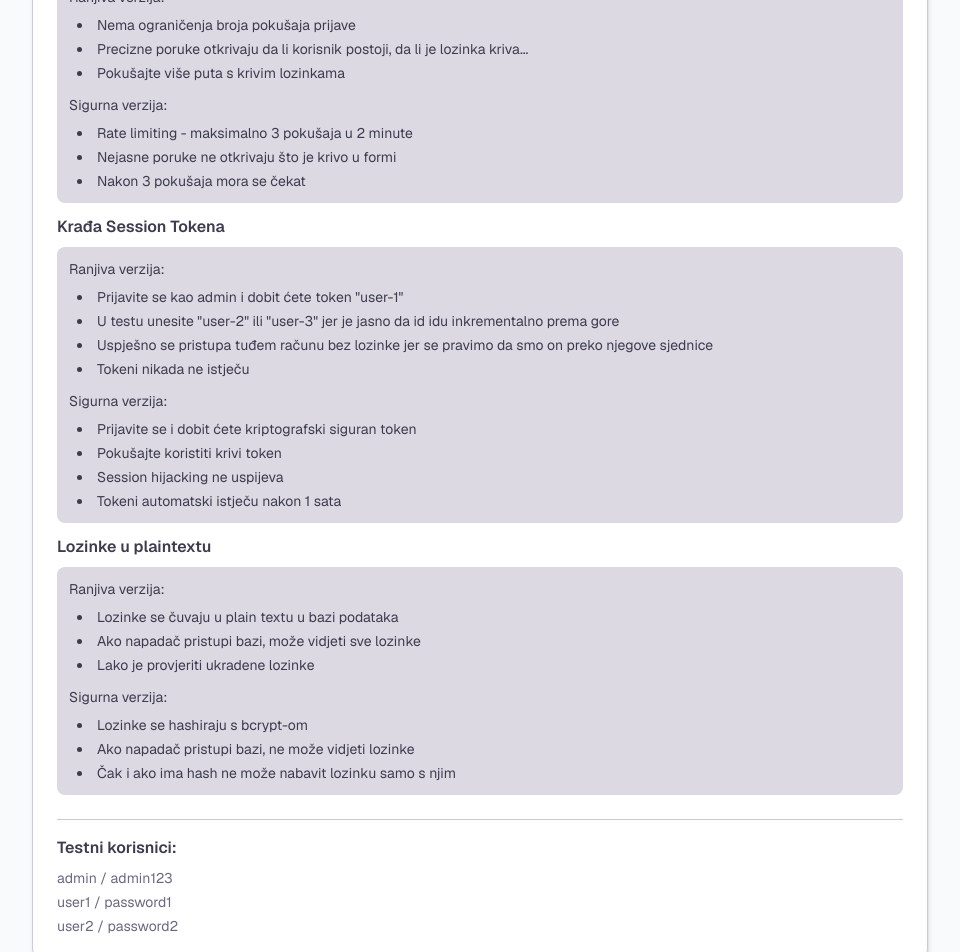
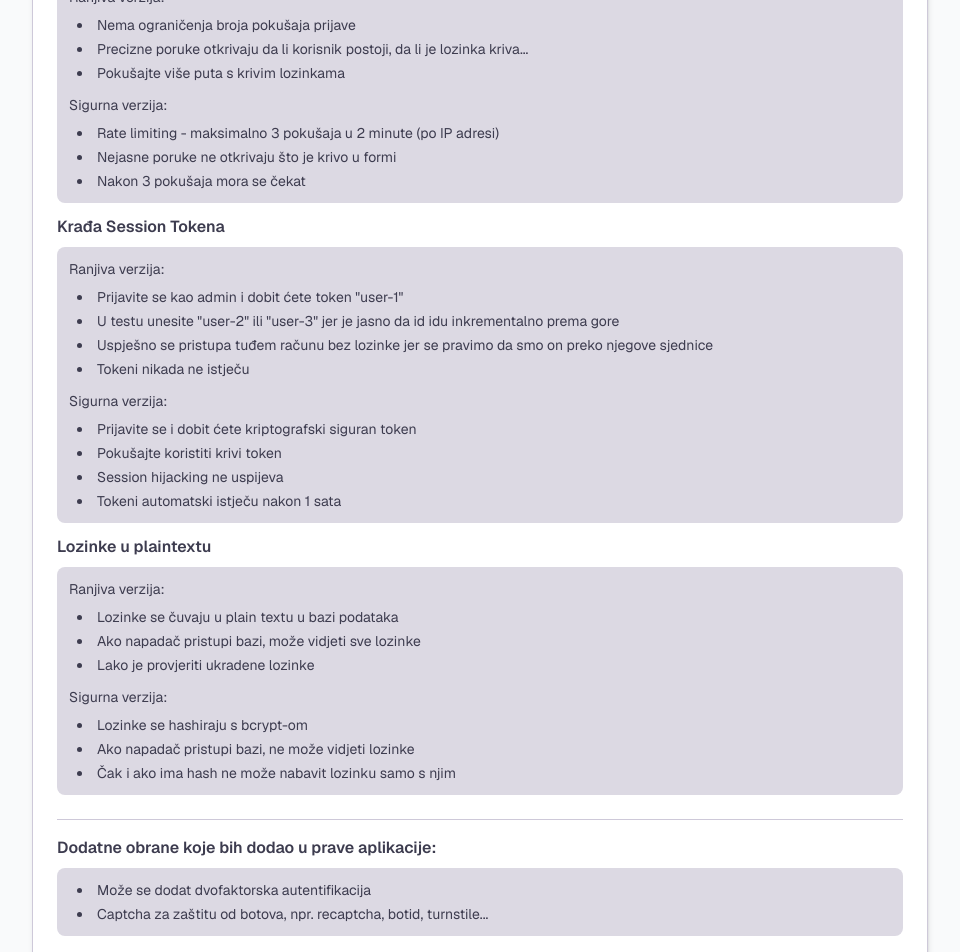
Before and after one commit to brunojurakic/web2-lab2, a Next.js app: page /broken-auth in a window 1280 px wide. Shown: the part 880-1832 px from the top of the page, without its empty margins (160-1120 px from the left). Built offline with nearby package versions, Linux system fonts and the light colour scheme.

Commit message:
minor fixes

```diff
--- a/src/app/api/login/secure/route.ts
+++ b/src/app/api/login/secure/route.ts
@@ -38,7 +38,7 @@ export async function POST(req: NextRequest) {
     if (result.length > 0) {
       return NextResponse.json({
         success: true,
-        message: "Prijava uspješna (sigurna verzija)",
+        message: "Prijava uspješna",
         user: {
           id: result[0].id,
           username: result[0].username,
--- a/src/app/api/login/vulnerable/route.ts
+++ b/src/app/api/login/vulnerable/route.ts
@@ -11,7 +11,7 @@ export async function POST(req: NextRequest) {
     if (result.length > 0) {
       return NextResponse.json({
         success: true,
-        message: "Prijava uspješna (ranjiva verzija)",
+        message: "Prijava uspješna",
         user: {
           id: result[0].id,
           username: result[0].username,
--- a/src/app/broken-auth/page.tsx
+++ b/src/app/broken-auth/page.tsx
@@ -231,7 +231,7 @@ const BrokenAuthPage = () => {
 
                   <p className="mt-3">Sigurna verzija:</p>
                   <ul className="list-disc list-inside space-y-1 ml-2">
-                    <li>Rate limiting - maksimalno 3 pokušaja u 2 minute</li>
+                    <li>Rate limiting - maksimalno 3 pokušaja u 2 minute (po IP adresi)</li>
                     <li>Nejasne poruke ne otkrivaju što je krivo u formi</li>
                     <li>Nakon 3 pokušaja mora se čekat</li>
                   </ul>
@@ -293,6 +293,20 @@ const BrokenAuthPage = () => {
             </div>
 
             <div className="border-t pt-4">
+              <h3 className="font-semibold mb-2">Dodatne obrane koje bih dodao u prave aplikacije:</h3>
+              <div className="p-3 bg-muted rounded text-sm space-y-2">
+                <ul className="list-disc list-inside space-y-1 ml-2">
+                  <li>
+                    Može se dodat dvofaktorska autentifikacija
+                  </li>
+                  <li>
+                    Captcha za zaštitu od botova, npr. recaptcha, botid, turnstile...
+                  </li>
+                </ul>
+              </div>
+            </div>
+
+            <div className="border-t pt-4">
               <h3 className="font-semibold mb-2">Testni korisnici:</h3>
               <div className="text-sm text-muted-foreground space-y-1">
                 <p>admin / admin123</p>
--- a/src/app/sql-injection/page.tsx
+++ b/src/app/sql-injection/page.tsx
@@ -8,7 +8,6 @@ import { Input } from "@/components/ui/input"
 import { Label } from "@/components/ui/label"
 import { Switch } from "@/components/ui/switch"
 import { Alert, AlertDescription, AlertTitle } from "@/components/ui/alert"
-import { AlertCircle, CheckCircle2 } from "lucide-react"
 
 interface LoginResult {
   success: boolean
@@ -71,11 +70,11 @@ export default function SqlInjectionPage() {
                 </CardTitle>
               </div>
               <div className="flex items-center gap-2">
-                <Label htmlFor="vulnerability-toggle">
+                <Label htmlFor="toggle">
                   {isVulnerable ? "Ranjivo" : "Sigurno"}
                 </Label>
                 <Switch
-                  id="vulnerability-toggle"
+                  id="toggle"
                   checked={!isVulnerable}
                   onCheckedChange={(checked) => setIsVulnerable(!checked)}
                 />
@@ -99,7 +98,7 @@ export default function SqlInjectionPage() {
                 <Label htmlFor="password">Lozinka</Label>
                 <Input
                   id="password"
-                  type="text"
+                  type="password"
                   value={password}
                   onChange={(e) => setPassword(e.target.value)}
                   placeholder="Unesite lozinku"
@@ -113,11 +112,6 @@ export default function SqlInjectionPage() {
 
             {result && (
               <Alert variant={result.success ? "default" : "destructive"}>
-                {result.success ? (
-                  <CheckCircle2 className="h-4 w-4" />
-                ) : (
-                  <AlertCircle className="h-4 w-4" />
-                )}
                 <AlertTitle>{result.success ? "Uspjeh" : "Greška"}</AlertTitle>
                 <AlertDescription className="space-y-2">
                   <p>{result.message}</p>
@@ -174,16 +168,17 @@ export default function SqlInjectionPage() {
 
             <div className="border-t pt-4 space-y-4">
               <p className="text-sm text-muted-foreground">
-                Ranjiva verzija spaja korisnički unos direktno u SQL upit bez
-                provjere. Napadač može unijeti posebne znakove koji mijenjaju
-                logiku upita, npr. uvjet koji je uvijek istinit, što omogućuje
-                prijavu bez prave lozinke.
+                Ranjiva verzija spaja ono što korisnik unese direktno u SQL upit
+                bez provjere. Napadač može unijeti posebne znakove koji
+                mijenjaju logiku upita, npr. uvjet koji je uvijek istinit, što
+                omogućuje prijavu bez prave lozinke.
               </p>
               <p className="text-sm text-muted-foreground">
                 Sigurna verzija koristi parametrizirane upite gdje se SQL kod
                 odvaja od podataka (Drizzle ORM koji koristim ovo radi
-                automatski). Unos se validira, što sprječava izvršavanje
-                zlonamjernog koda u bazi podataka.
+                automatski). Korištenje ORM-a uklanja skoro sve probleme sa SQL
+                injectionom, ali za svaki slučaj unos se validira (koristim Zod)
+                kako bi bio 100% siguran da se sastoji od običnog teksta.
               </p>
             </div>
 
```
